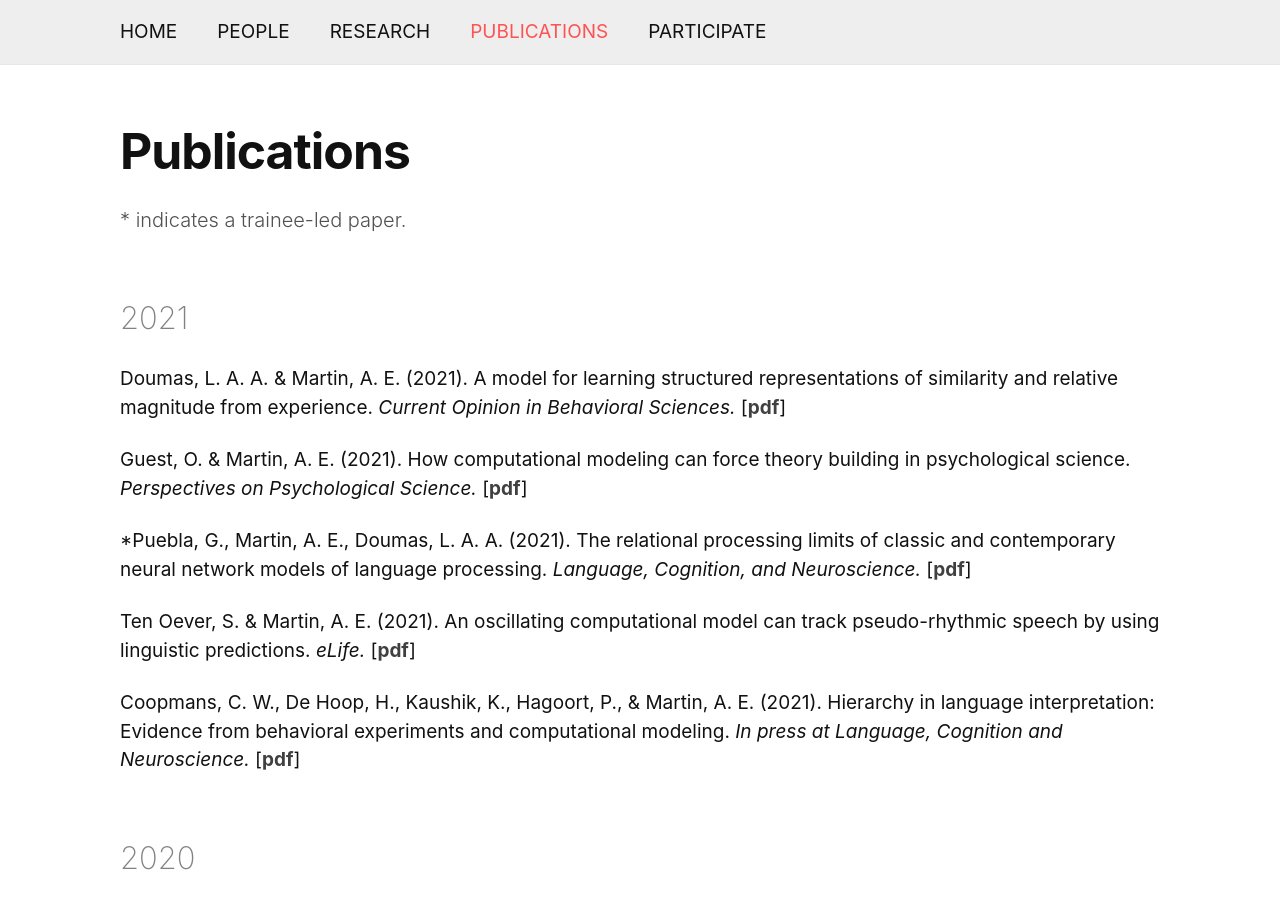
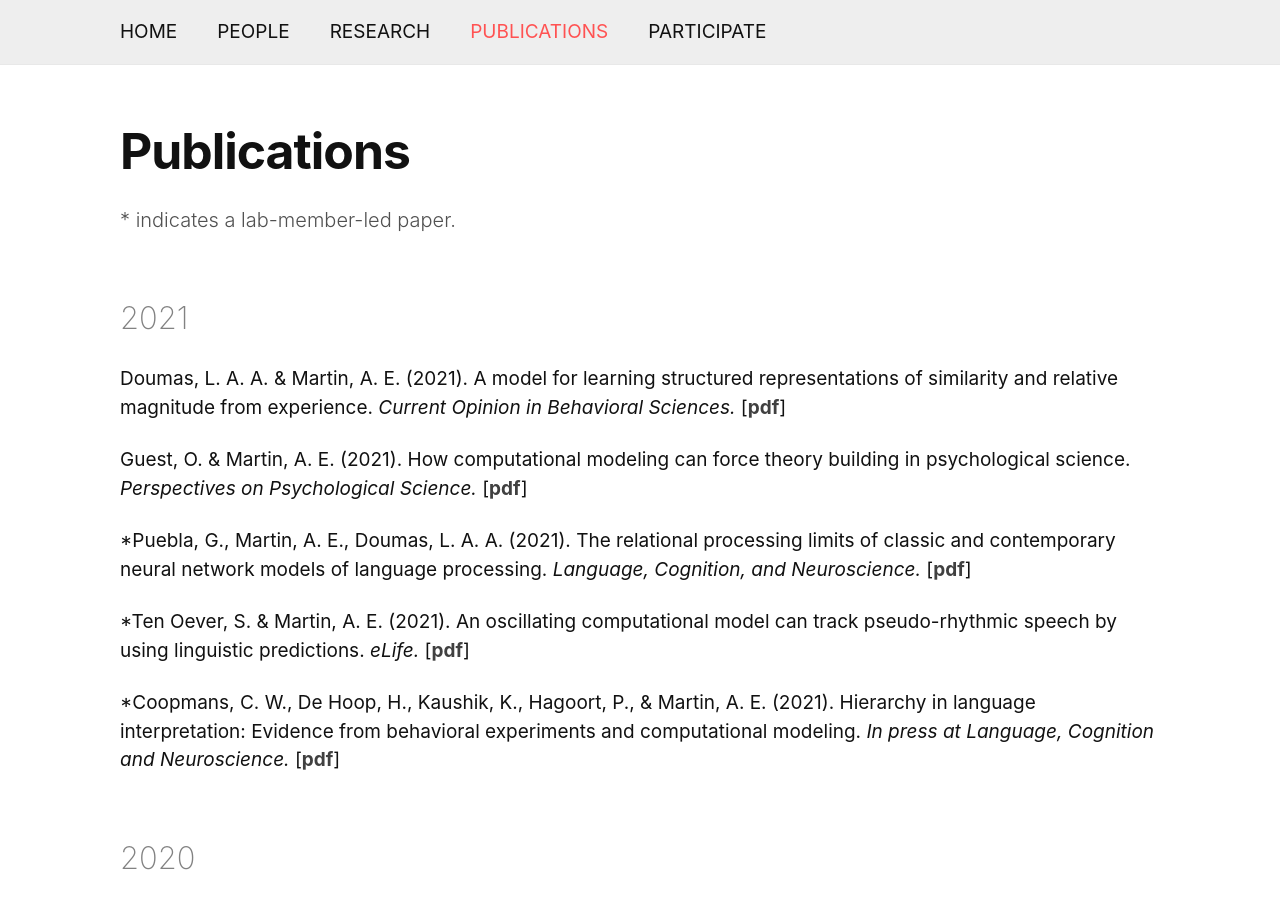
Before and after one commit to sannetenoever/lacns.github.io, a Jekyll site: the page built from publication.md, in a window 1280 px wide and 900 px high. Built offline with Jekyll 4.4.1, drawn with Linux system fonts in a browser that asks for light colours; nearby versions of some CDN libraries; a style sheet for code colours, icons or effects is not loaded.

Commit message:
edit pub page text

```diff
--- a/_data/pubs.csv
+++ b/_data/pubs.csv
@@ -1,6 +1,6 @@
 Date,Authors,Title,Journal,PDF,Notes,Preprint_platform,Preprint_link
-01/01/2021,"Coopmans, C. W., De Hoop, H., Kaushik, K., Hagoort, P., & Martin, A. E.",Hierarchy in language interpretation: Evidence from behavioral experiments and computational modeling,"In press at Language, Cognition and Neuroscience",https://pure.mpg.de/pubman/item/item_3340469,,,
-01/01/2021,"Ten Oever, S. & Martin, A. E.", An oscillating computational model can track pseudo-rhythmic speech by using linguistic predictions,eLife,https://elifesciences.org/articles/68066.pdf,,,
+01/01/2021,"*Coopmans, C. W., De Hoop, H., Kaushik, K., Hagoort, P., & Martin, A. E.",Hierarchy in language interpretation: Evidence from behavioral experiments and computational modeling,"In press at Language, Cognition and Neuroscience",https://pure.mpg.de/pubman/item/item_3340469,,,
+01/01/2021,"*Ten Oever, S. & Martin, A. E.", An oscillating computational model can track pseudo-rhythmic speech by using linguistic predictions,eLife,https://elifesciences.org/articles/68066.pdf,,,
 01/01/2021,"*Puebla, G., Martin, A. E., Doumas, L. A. A.",The relational processing limits of classic and contemporary neural network models of language processing,"Language, Cognition, and Neuroscience",https://pure.mpg.de/rest/items/item_3259359_3/component/file_3282387/content,,,
 01/01/2021,"Guest, O. & Martin, A. E. ",How computational modeling can force theory building in psychological science,Perspectives on Psychological Science,https://pure.mpg.de/rest/items/item_3279903_1/component/file_3279904/content,,,
 01/01/2021,"Doumas, L. A. A. & Martin, A. E. ",A model for learning structured representations of similarity and relative magnitude from experience,Current Opinion in Behavioral Sciences,https://pure.mpg.de/rest/items/item_3277903_1/component/file_3277904/content,,,
--- a/_includes/publication.html
+++ b/_includes/publication.html
@@ -1,5 +1,5 @@
 <h1 class="post-title">Publications</h1>
-<h5 class="header">* indicates a trainee-led paper.</h5>
+<h5 class="header">* indicates a lab-member-led paper.</h5>
 
 {% assign pubs = site.data.pubs | sort: 'Date' | reverse %}
 {% assign preprints = site.array %}
```
